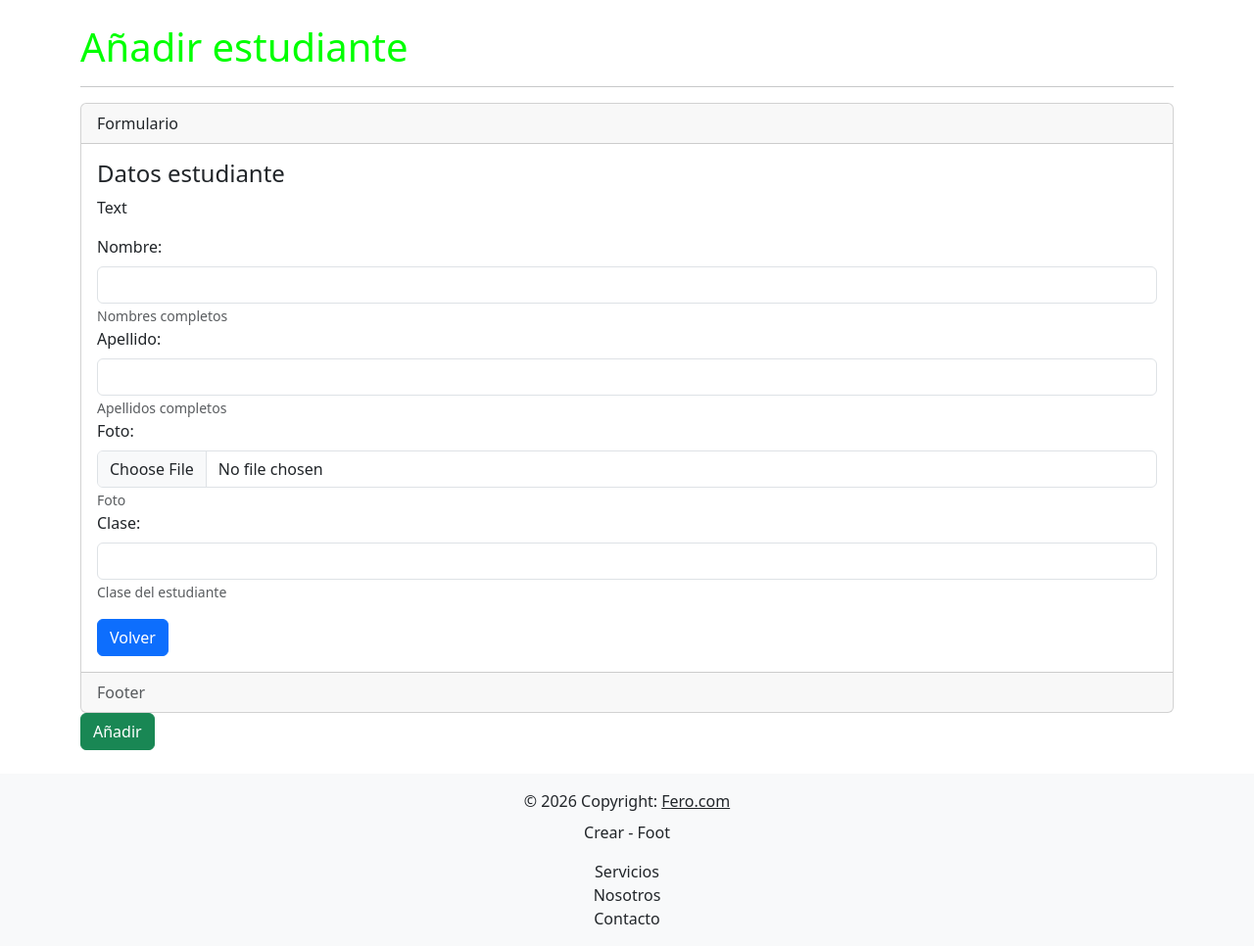
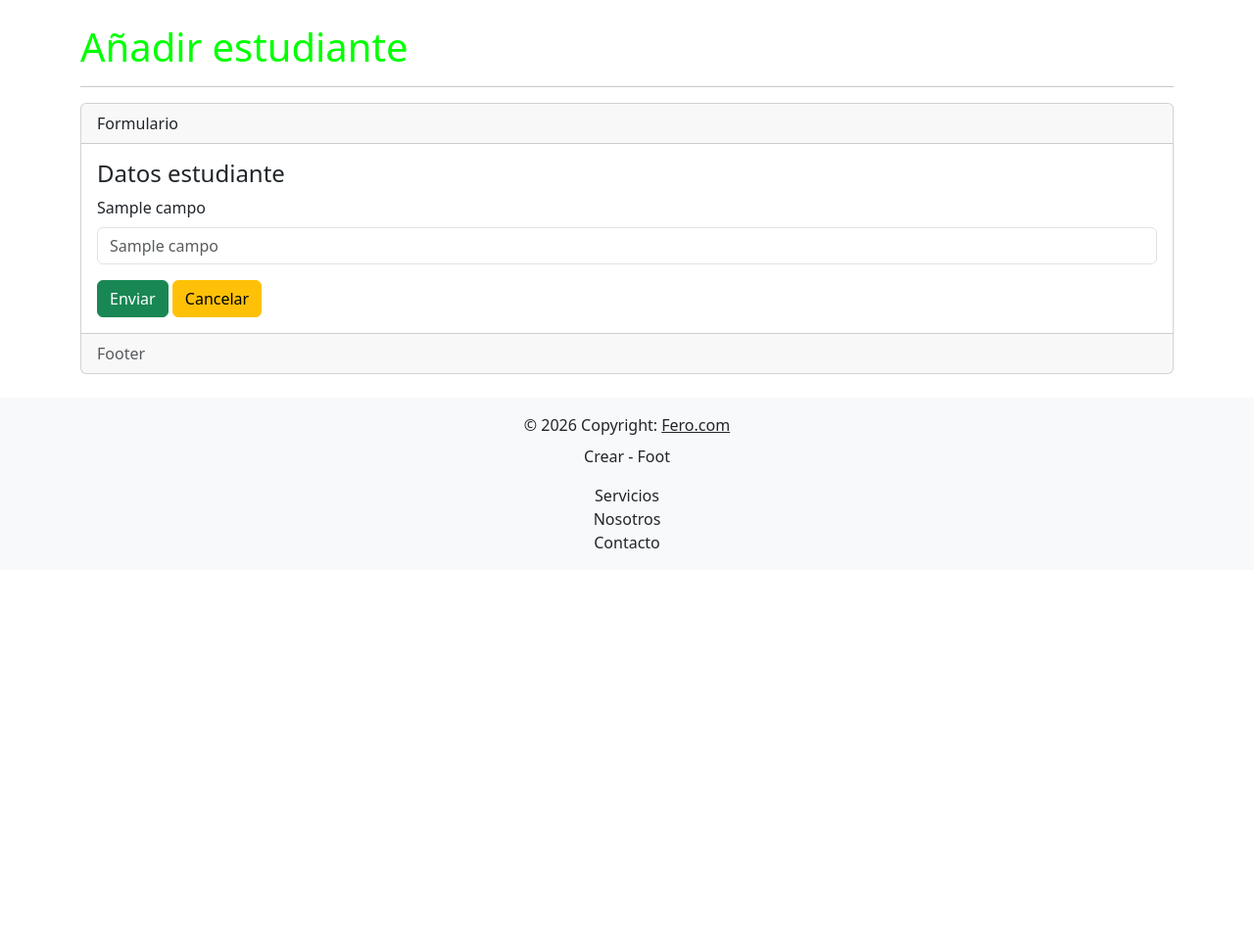
Before and after one commit to jufehernandez/zeus, a Django app: template AppPagina/templates/estudiantes/crear.html in a window 1280 px wide. Shown: the part 56-1022 px from the top of the page at 98% size. After the commit the page ends 616 px from the top, so only its background shows below. Run offline with Django 3.2, Linux system fonts and the light colour scheme; the template is opened without the code that fills it: most values are stand-ins (such as "Sample title", 1, 10 or a date in 2020).

Commit message:
Cambios hechos en clase 07/03/25
Formulario que envia a la base de datos

```diff
--- a/AppPagina/templates/estudiantes/crear.html
+++ b/AppPagina/templates/estudiantes/crear.html
@@ -10,12 +10,10 @@
         <div class="card-header">Formulario</div>
         <div class="card-body">
             <h4 class="card-title">Datos estudiante</h4>
-            <p class="card-text">Text</p>
             {% include "estudiantes/formulario.html" %}
         </div>
         <div class="card-footer text-muted">Footer</div>
     </div>
-    <a name="" id="" class="btn btn-success" href={% url "estudiantes" %} role="button">Añadir</a>
 {% endblock %}
 
 {% block pie %} Crear - Foot {% endblock %}
--- a/AppPagina/templates/estudiantes/formulario.html
+++ b/AppPagina/templates/estudiantes/formulario.html
@@ -1,20 +1,11 @@
-<div class="mb-3">
-    <label for="" class="form-label">Nombre:</label>
-    <input type="text" name="" id="" class="form-control" placeholder="" aria-describedby="helpId"/>
-    <small id="helpId" class="text-muted">Nombres completos</small>
-    <br>
-    <label for="" class="form-label">Apellido:</label>
-    <input type="text" name="" id="" class="form-control" placeholder="" aria-describedby="helpId"/>
-    <small id="helpId" class="text-muted">Apellidos completos</small>
-    <br>
-    <label for="" class="form-label">Foto:</label>
-    <input type="file" name="" id="" class="form-control" placeholder="" aria-describedby="helpId"/>
-    <small id="helpId" class="text-muted">Foto</small>
-    <br>
-    <label for="" class="form-label">Clase:</label>
-    <input type="text" name="" id="" class="form-control" placeholder="" aria-describedby="helpId"/>
-    <small id="helpId" class="text-muted">Clase del estudiante</small>
-    <br>
-</div>
+<form enctype="multipart/form-data" method="POST">
+{% csrf_token %}
+{% for campo in formulario %}
 
-<a name="" id="" class="btn btn-primary" href={% url "estudiantes" %} role="button">Volver</a>
+    <div class="mb-3">
+        <label for="" class="form-label">{{ campo.label }}</label>
+        <input type="{{campo.field.widget.input_type}}" name="{{ campo.name }}" id="" class="form-control" placeholder="{{ campo.label }}" aria-describedby="helpId"/>
+    </div>
+{% endfor %}
+<input name="" id=""class="btn btn-success" type="submit" value="Enviar"/> <a name="" id="" class="btn btn-warning" href="{% url 'estudiantes' %}" role="button">Cancelar</a>
+</form>
```
Also changed, not shown: AppPagina/forms.py (added, +7 -0 lines), AppPagina/views.py (+5 -2 lines), fotos/godnimai.jpeg (added).
